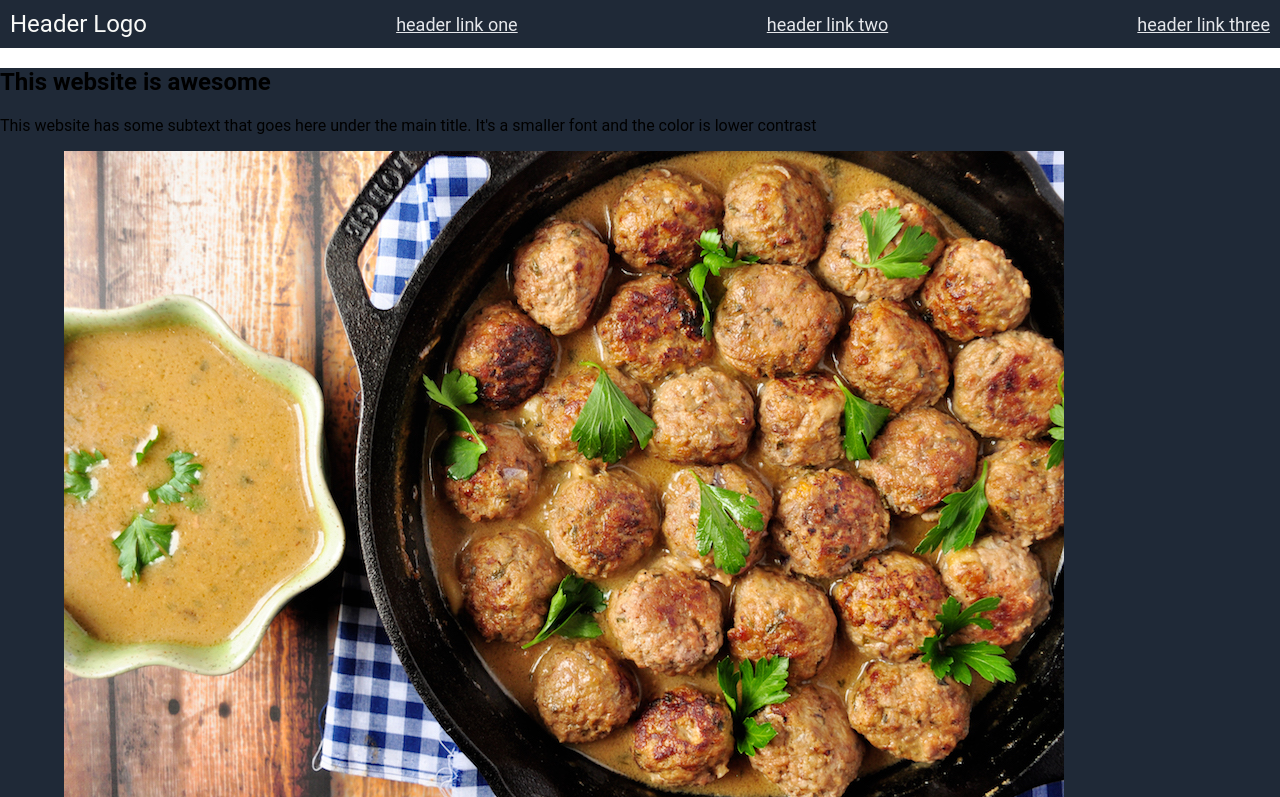
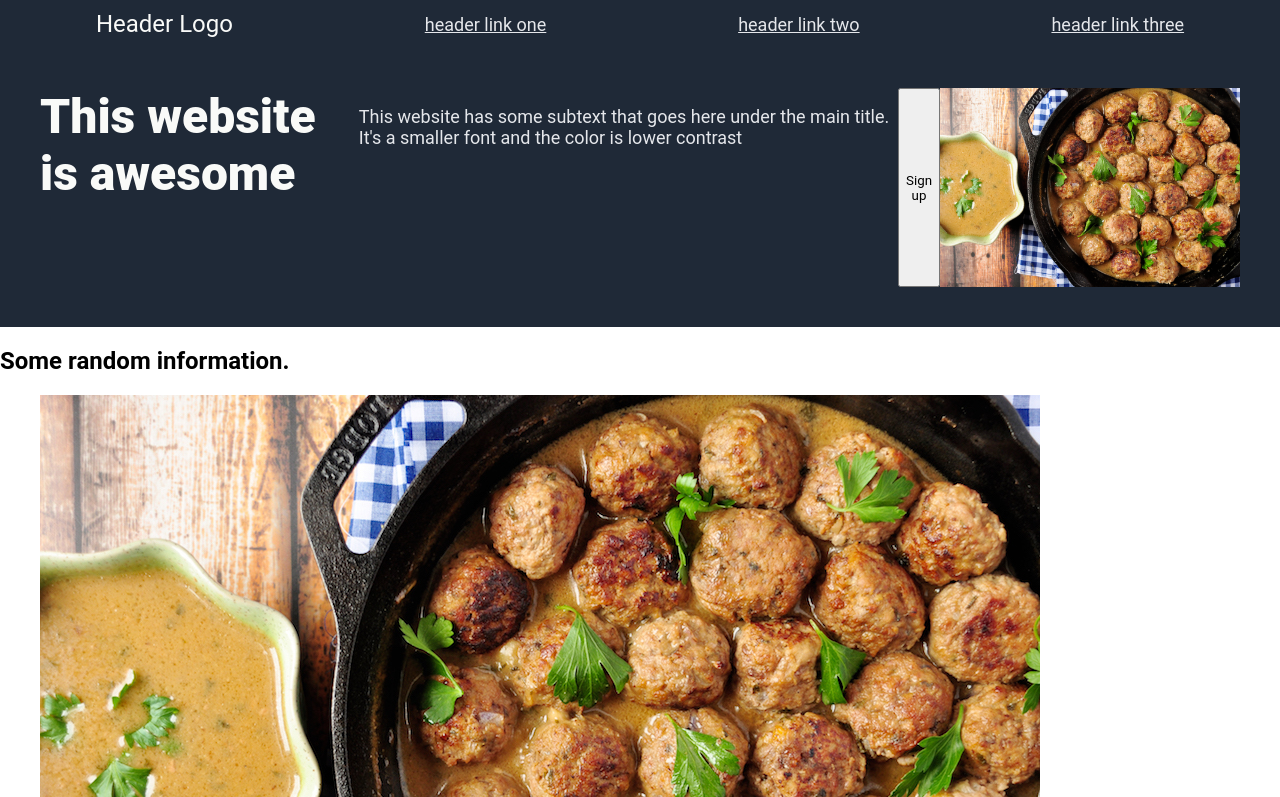
Before and after one commit to VexAve/odin-landing-page, a plain HTML site: page index.html in a window 1280 px wide. Shown: the top 797 px of the page. Drawn offline with Linux system fonts and the light colour scheme.

Commit message:
Add style to first section

```diff
--- a/styles.css
+++ b/styles.css
@@ -12,7 +12,7 @@ header, #hero, footer {
 
 header {
     display: flex;
-    justify-content: space-between;
+    justify-content: space-around;
     align-items: center;
 }
 
@@ -32,3 +32,31 @@ header a {
     color: #e5e7eb;
     margin: 10px;
 }
+
+#hero {
+    display: flex;
+    justify-content: center;
+    padding: 40px;
+}
+
+#hero div {
+    width: 500px;
+    margin-right: 50px;
+}
+
+#hero h1 {
+    font-size: 48px;
+    color: #f9faf8;
+    font-weight: 900;
+    margin: 0;
+}
+
+#hero p {
+    font-size: 18px;
+    color: #e5e7eb;
+}
+
+#hero img {
+    width: 300px;
+    height: auto;
+}
```
